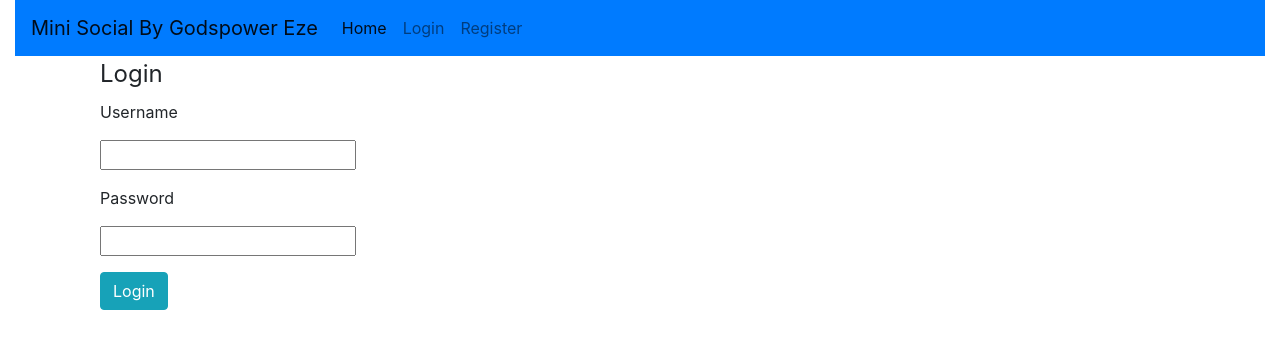
After one commit to Godspower-Eze/Build-a-Mini-social-media-with-Django-in-Python, a Django app: page /user/login/ in a window 1280 px wide. The commit adds this page. Shown: the top 349 px of the page. Run offline with Django 3.2, Linux system fonts and the light colour scheme; some libraries are stand-ins or nearby versions.

Commit message:
Created the login/logout system

```diff
--- a/socialmedia/posts/templates/posts/base.html
+++ b/socialmedia/posts/templates/posts/base.html
@@ -28,25 +28,34 @@
           <li class="nav-item active">
             <a class="nav-link" href="#">Home <span class="sr-only">(current)</span></a>
           </li>
-                <li class="nav-item">
+            {% if user.is_authenticated %}
                 <a class="nav-link" href="#">My Account</a>
                 </li>
                 <li class="nav-item">
                 <a class="nav-link" href="#">Create Post</a>
                 </li>
                 <li class="nav-item">
-                <a class="nav-link" href="#">Logout</a>
+                <a class="nav-link" href="{% url 'logout' %}">Logout</a>
+                </li>
+            {% else %}
+                <li class="nav-item">
+                <a class="nav-link" href="{% url 'login'%}">Login</a>
                 </li>
                 <li class="nav-item">
-                <a class="nav-link" href="#">Login</a>
-                </li>
-                <li class="nav-item">
-                <a class="nav-link" href="#">Register</a>
+                <a class="nav-link" href="">Register</a>
+            {% endif %}
                 </li>
         </ul>
       </div>
     </nav>
   <div class="container">
+      {% if messages %}
+        {% for message in messages %}
+            <div class="alert alert-{{message.tags}}">
+                <p>{{ message }}</p>
+            </div>
+        {% endfor %}
+      {% endif %}
         {% block content %}
         {% endblock %}
 
--- a/socialmedia/socialmedia/settings.py
+++ b/socialmedia/socialmedia/settings.py
@@ -15,7 +15,6 @@ import os
 # Build paths inside the project like this: os.path.join(BASE_DIR, ...)
 BASE_DIR = os.path.dirname(os.path.dirname(os.path.abspath(__file__)))
 
-
 # Quick-start development settings - unsuitable for production
 # See https://docs.djangoproject.com/en/3.0/howto/deployment/checklist/
 
@@ -26,7 +25,6 @@ SECRET_KEY = 'p(l__lp-ob^7=5yo!whhup9nds8-%zm)=eb53^su!c5co46#76'
 DEBUG = True
 
 ALLOWED_HOSTS = []
-
 
 # Application definition
 
@@ -72,7 +70,6 @@ TEMPLATES = [
 
 WSGI_APPLICATION = 'socialmedia.wsgi.application'
 
-
 # Database
 # https://docs.djangoproject.com/en/3.0/ref/settings/#databases
 
@@ -82,7 +79,6 @@ DATABASES = {
         'NAME': os.path.join(BASE_DIR, 'db.sqlite3'),
     }
 }
-
 
 # Password validation
 # https://docs.djangoproject.com/en/3.0/ref/settings/#auth-password-validators
@@ -102,7 +98,6 @@ AUTH_PASSWORD_VALIDATORS = [
     },
 ]
 
-
 # Internationalization
 # https://docs.djangoproject.com/en/3.0/topics/i18n/
 
@@ -116,7 +111,6 @@ USE_L10N = True
 
 USE_TZ = True
 
-
 # Static files (CSS, JavaScript, Images)
 # https://docs.djangoproject.com/en/3.0/howto/static-files/
 
--- a/socialmedia/users/forms.py
+++ b/socialmedia/users/forms.py
@@ -1,7 +1,14 @@
 from django.contrib.auth.models import User
 from django.contrib.auth.forms import UserCreationForm
+from django import forms
+
 
 class CreationForm(UserCreationForm):
     class Meta:
         model = User
-        fields = ['username', 'email','first_name','password1', 'password2']
+        fields = ['username', 'email', 'first_name', 'password1', 'password2']
+
+
+class Login_Form(forms.Form):
+    username = forms.CharField(label='Username', max_length=100)
+    password = forms.CharField(widget=forms.PasswordInput)
--- /dev/null
+++ b/socialmedia/users/templates/users/login_user.html
@@ -0,0 +1,34 @@
+{% extends 'posts/base.html' %}
+{% block content %}
+    <form role="form" class="container form-horizontal" method="POST" action="" >
+        {% csrf_token %}
+        <fieldset class="form-group">
+            <div class="row">
+                <div class="col-md-8 pd-10">
+                <legend>
+                    Login
+                </legend>
+                    <div class="form-group">
+                    <div>
+                        <p class="form-control-label">{{form.username.label}}</p>
+                    </div>
+                    <div>
+                        <p>{{form.username}}</p>
+                    </div>
+                    </div>
+                    <div class="form-group">
+                    <div>
+                        <p class="form-control-label">{{form.password.label}}</p>
+                    </div>
+                    <div>
+                        {{form.password}}
+                    </div>
+                    </div>
+                    <div>
+                        <button class="btn btn-info" type="submit">Login</button>
+                    </div>
+                </div>
+            </div>
+        </fieldset>
+    </form>
+{% endblock %}
--- a/socialmedia/users/urls.py
+++ b/socialmedia/users/urls.py
@@ -1,6 +1,8 @@
 from django.urls import path
-from .views import user_creation
+from .views import user_creation, user_login, user_logout
 
 urlpatterns = [
-    path('create_account/', user_creation, name='usercreation')
+    path('create_account/', user_creation, name='usercreation'),
+    path('login/', user_login, name='login'),
+    path('logout/', user_logout, name='logout')
 ]
--- a/socialmedia/users/views.py
+++ b/socialmedia/users/views.py
@@ -1,5 +1,7 @@
 from django.shortcuts import render, redirect
-from .forms import CreationForm
+from .forms import CreationForm, Login_Form
+from django.contrib import messages
+from django.contrib.auth import authenticate, login, logout
 
 
 def user_creation(request):
@@ -12,7 +14,34 @@ def user_creation(request):
         if form.is_valid():
             user = form.cleaned_data.get('username')
             form.save()
+            messages.success(request, f'Account successfully created for {user}')
             return redirect('home')
     elif request.method == 'GET':
         form = CreationForm()
     return render(request, 'users/creation_form.html', context)
+
+
+def user_login(request):
+    form = Login_Form()
+    context = {
+        'form': form
+    }
+    if request.method == 'POST':
+        form = Login_Form(request.POST)
+        username = request.POST.get('username')
+        password = request.POST.get('password')
+        user = authenticate(request, username=username, password=password)
+        if user is not None:
+            login(request, user)
+            messages.success(request, 'You have logged in successfully')
+            redirect('home')
+        else:
+            messages.error(request, 'Wrong credentials')
+    elif request.method == 'GET':
+        form = Login_Form()
+    return render(request, 'users/login_user.html', context)
+
+def user_logout(request):
+    logout(request)
+    messages.success(request, 'You have logged out successfully')
+    return redirect('home')
```
Also changed, not shown: socialmedia/db.sqlite3.
